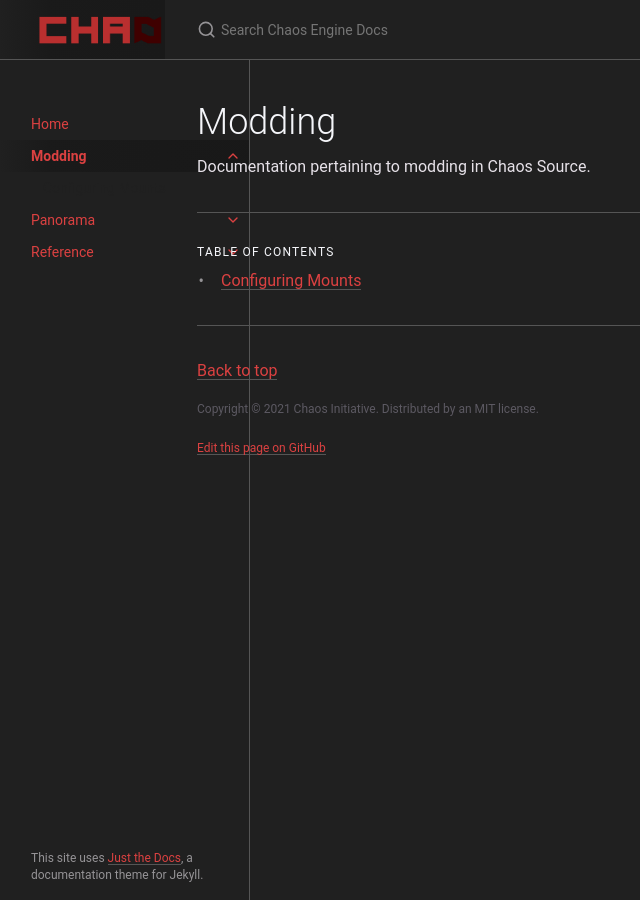
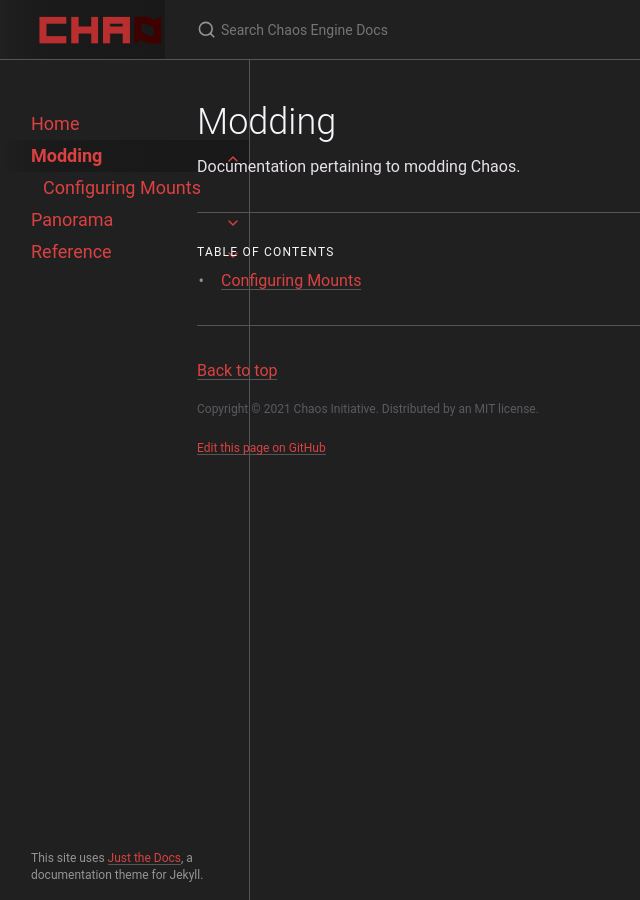
Before and after one commit to JJL772/jjl772.github.io, a Jekyll site: the page built from docs/Modding/modding.md, in a window 1280 px wide. Shown: the whole page, without its empty margins (0-640 px from the left). Built offline with Jekyll 4.4.1, drawn with Linux system fonts in a browser that asks for light colours.

Commit message:
Style update again

```diff
--- a/_sass/color_schemes/chaos-dark.scss
+++ b/_sass/color_schemes/chaos-dark.scss
@@ -4,7 +4,7 @@
 
 $body-text-color: $grey-lt-300;
 $body-heading-color: $grey-lt-000;
-$nav-child-link-color: #202020;
+$nav-child-link-color: #db4141;
 $search-result-preview-color: $grey-lt-300;
 
 $body-font-family: Roboto,Arial,Liberation Sans,sans-serif,Apple Color Emoji,Segoe UI Emoji,Segoe UI Symbol,Noto Color Emoji;
@@ -22,3 +22,5 @@
 $content-width: 1200px;
 $nav-width: 250px;
 $nav-width-md: 250px;
+
+$font-size-4: 18px;
--- a/docs/Modding/modding.md
+++ b/docs/Modding/modding.md
@@ -8,4 +8,4 @@
 
 # Modding
 
-Documentation pertaining to modding in Chaos Source.
+Documentation pertaining to modding Chaos.
```
Also changed, not shown: docs/Panorama/using-panorama.md (+1 -0 lines).
